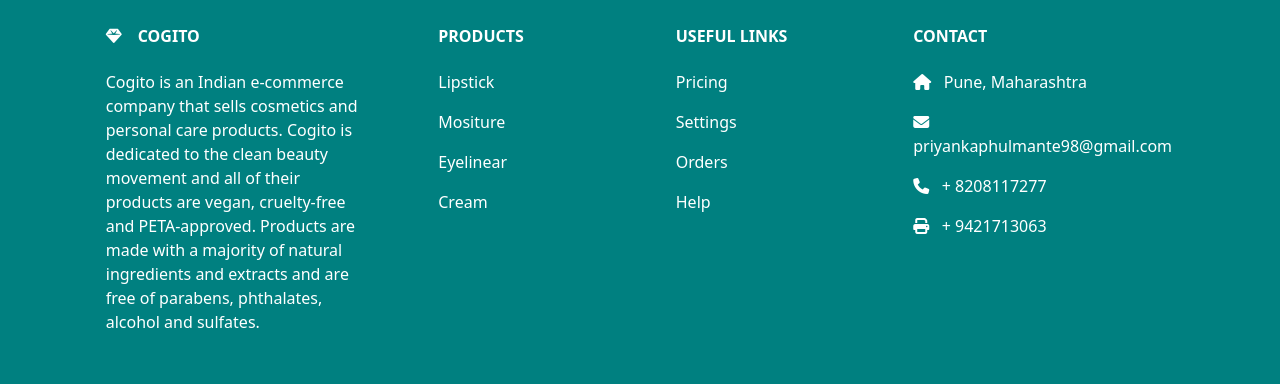
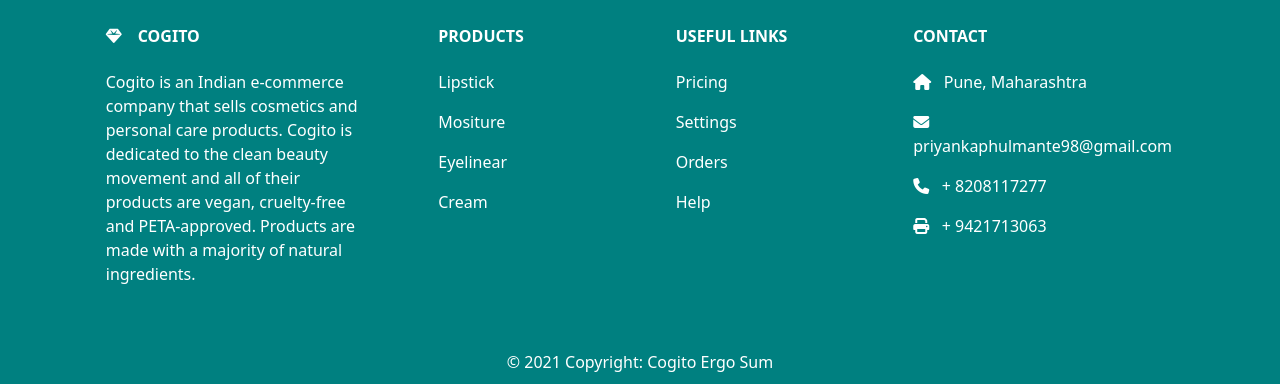
Before and after one commit to priyankaphulmante98/Cogito-E-commerce-website, a React (Create React App) app in the folder frontend/: page / in a window 1280 px wide. Shown: the part 820-1204 px from the top of the page. Built offline with nearby package versions, Linux system fonts and the light colour scheme; no server answers.

Commit message:
footer part updated

```diff
--- a/frontend/src/Components/Footer.jsx
+++ b/frontend/src/Components/Footer.jsx
@@ -44,7 +44,7 @@
                 Cogito
               </h6>
               <p  style={{ color:"white" }}>
-              Cogito is an Indian e-commerce company that sells cosmetics and personal care products. Cogito is dedicated to the clean beauty movement and all of their products are vegan, cruelty-free and PETA-approved. Products are made with a majority of natural ingredients and extracts and are free of parabens, phthalates, alcohol and sulfates.
+              Cogito is an Indian e-commerce company that sells cosmetics and personal care products. Cogito is dedicated to the clean beauty movement and all of their products are vegan, cruelty-free and PETA-approved. Products are made with a majority of natural ingredients.
               </p>
             </MDBCol>
 
```
